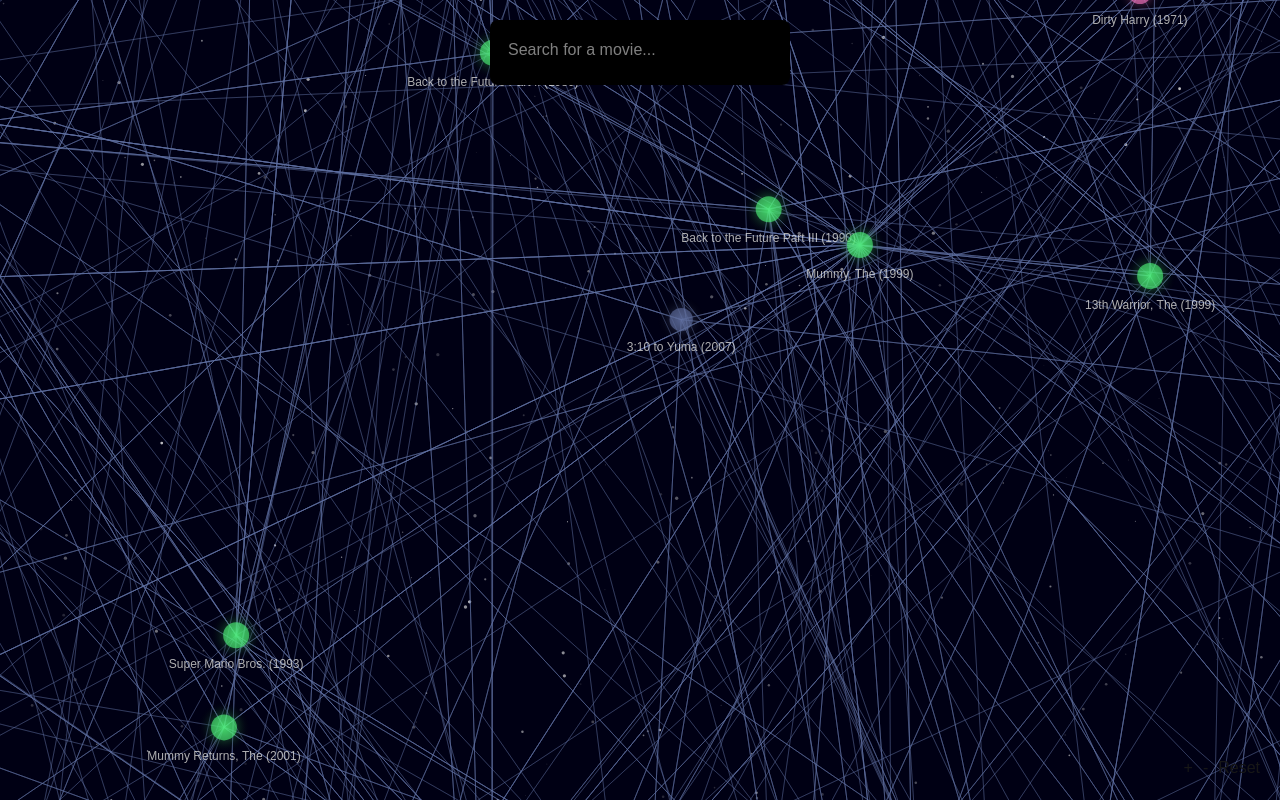
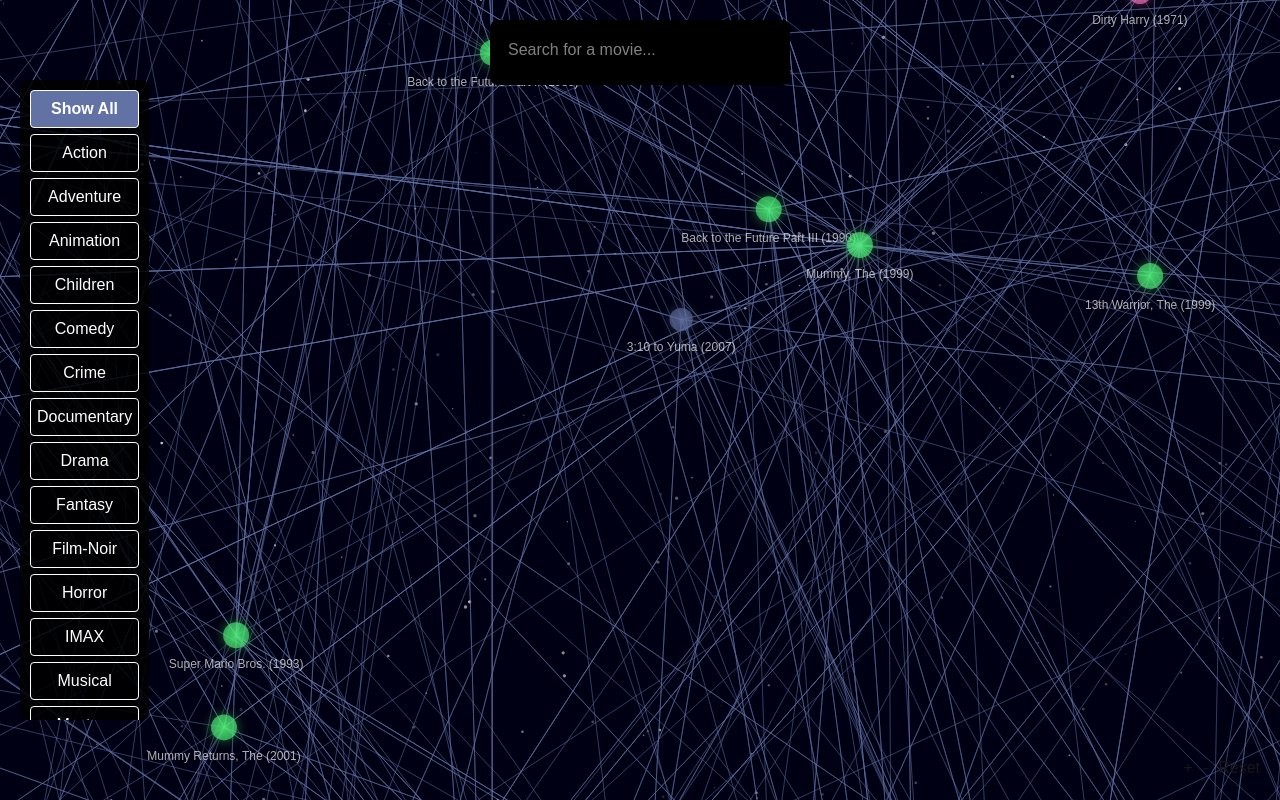
Before and after one commit to girish-j04/cine-stellation, a Next.js app in the folder client/: page / in a window 1280 px wide. Both pictures are taken after a click on the button "Get Started". Built offline with nearby package versions, Linux system fonts and the light colour scheme.

Commit message:
add filters

```diff
--- a/client/src/app/components/MovieRecommendationGraph.js
+++ b/client/src/app/components/MovieRecommendationGraph.js
@@ -1,5 +1,5 @@
 "use client";
-import { useState, useEffect, useRef } from 'react';
+import { useState, useEffect, useRef, useMemo } from 'react';
 import useMoviesData from './MovieData';
 import useSimilarMovies from './SimilarMovies';
 import { drawConnections } from './ConnectionRenderer';
@@ -9,20 +9,52 @@
 export default function MovieRecommendationGraph() {
   const canvasRef = useRef(null);
   const movies = useMoviesData();
+
+  /* =====================
+   *  Selection & Filters
+   * =====================*/
   const [selectedMovie, setSelectedMovie] = useState(null);
-  const similarMovies = useSimilarMovies(selectedMovie, movies);
+
+  // Genre filtering ----------------------------------
+  const [selectedGenres, setSelectedGenres] = useState(new Set());
+  const toggleGenre = (genre) => {
+    setSelectedGenres(prev => {
+      const next = new Set(prev);
+      next.has(genre) ? next.delete(genre) : next.add(genre);
+      return next;
+    });
+  };
+  const clearGenres = () => setSelectedGenres(new Set()); // "Show All"
+
+  // Movies that pass the genre filter
+  const visibleMovies = useMemo(() => {
+    if (selectedGenres.size === 0) return movies;
+    return movies.filter(m => m.genres.some(g => selectedGenres.has(g)));
+  }, [movies, selectedGenres]);
+
+  // If the selected movie is no longer visible, deselect it
+  useEffect(() => {
+    if (selectedMovie && !visibleMovies.some(m => m.id === selectedMovie.id)) {
+      setSelectedMovie(null);
+    }
+  }, [visibleMovies, selectedMovie]);
+
+  const similarMovies = useSimilarMovies(selectedMovie, visibleMovies);
+
+  /* ================
+   *  Zoom / Pan
+   * ================*/
   const [mousePosition, setMousePosition] = useState({ x: 0, y: 0 });
-
-  // Zoom and pan state
   const [zoomLevel, setZoomLevel] = useState(1);
   const [panOffset, setPanOffset] = useState({ x: 0, y: 0 });
   const [isDragging, setIsDragging] = useState(false);
   const [dragStart, setDragStart] = useState({ x: 0, y: 0 });
 
-  // Search state
+  /* ================
+   *  Search
+   * ================*/
   const [searchText, setSearchText] = useState('');
   const [suggestions, setSuggestions] = useState([]);
-
   useEffect(() => {
     if (searchText.length === 0) {
       setSuggestions([]);
@@ -42,32 +74,36 @@
       const centerY = canvas.height / (2 * (window.devicePixelRatio || 1));
       setPanOffset({
         x: centerX - movie.x * zoomLevel,
-        y: centerY - movie.y * zoomLevel
+        y: centerY - movie.y * zoomLevel,
       });
     }
     setSearchText('');
     setSuggestions([]);
   };
 
+  /* ================
+   *  Canvas Render
+   * ================*/
   useEffect(() => {
-    if (!canvasRef.current || movies.length === 0) return;
+    if (!canvasRef.current || visibleMovies.length === 0) return;
     const canvas = canvasRef.current;
     const ctx = canvas.getContext('2d');
     const dpr = window.devicePixelRatio || 1;
     canvas.width = canvas.offsetWidth * dpr;
     canvas.height = canvas.offsetHeight * dpr;
+
     ctx.clearRect(0, 0, canvas.width, canvas.height);
     ctx.save();
     ctx.scale(dpr * zoomLevel, dpr * zoomLevel);
     ctx.translate(panOffset.x / zoomLevel, panOffset.y / zoomLevel);
-    drawConnections(ctx, movies, selectedMovie, similarMovies);
-    movies.forEach(movie => {
+
+    // Draw connections & nodes only for visible movies
+    drawConnections(ctx, visibleMovies, selectedMovie, similarMovies);
+
+    visibleMovies.forEach(movie => {
       const adjustedMouseX = (mousePosition.x - panOffset.x) / zoomLevel;
       const adjustedMouseY = (mousePosition.y - panOffset.y) / zoomLevel;
-      const distance = Math.sqrt(
-        Math.pow(movie.x - adjustedMouseX, 2) +
-        Math.pow(movie.y - adjustedMouseY, 2)
-      );
+      const distance = Math.sqrt((movie.x - adjustedMouseX) ** 2 + (movie.y - adjustedMouseY) ** 2);
       const isHovered = distance <= movie.radius;
       const isHighlighted = selectedMovie && (
         movie.id === selectedMovie.id ||
@@ -75,17 +111,21 @@
       );
       drawMovieNode(ctx, movie, isHighlighted, isHovered, selectedMovie);
     });
+
     if (selectedMovie) {
       drawSelectedMovieInfo(ctx, selectedMovie, similarMovies);
     }
     ctx.restore();
-  }, [movies, selectedMovie, similarMovies, mousePosition, zoomLevel, panOffset]);
+  }, [visibleMovies, selectedMovie, similarMovies, mousePosition, zoomLevel, panOffset]);
 
+  /* ================
+   *  Mouse Events
+   * ================*/
   const screenToGraphCoordinates = (screenX, screenY) => {
     const dpr = window.devicePixelRatio || 1;
     return {
       x: (screenX / dpr - panOffset.x) / zoomLevel,
-      y: (screenY / dpr - panOffset.y) / zoomLevel
+      y: (screenY / dpr - panOffset.y) / zoomLevel,
     };
   };
 
@@ -116,11 +156,8 @@
     const x = (e.clientX - rect.left) * scaleX;
     const y = (e.clientY - rect.top) * scaleY;
     const graphCoords = screenToGraphCoordinates(x, y);
-    const clickedMovie = movies.find((movie) => {
-      const distance = Math.sqrt(
-        Math.pow(movie.x - graphCoords.x, 2) +
-        Math.pow(movie.y - graphCoords.y, 2)
-      );
+    const clickedMovie = visibleMovies.find((movie) => {
+      const distance = Math.sqrt((movie.x - graphCoords.x) ** 2 + (movie.y - graphCoords.y) ** 2);
       return distance <= movie.radius;
     });
     setSelectedMovie(clickedMovie || null);
@@ -134,13 +171,13 @@
     const mouseX = (e.clientX - rect.left) * (canvas.width / rect.width);
     const mouseY = (e.clientY - rect.top) * (canvas.height / rect.height);
     const zoomFactor = e.deltaY < 0 ? 1.1 : 0.9;
-    const newZoomLevel = Math.max(0.1, Math.min(5, zoomLevel * zoomFactor));
-    if (zoomLevel !== newZoomLevel) {
-      const zoomRatio = newZoomLevel / zoomLevel;
-      const newPanX = mouseX - (mouseX - panOffset.x) * zoomRatio;
-      const newPanY = mouseY - (mouseY - panOffset.y) * zoomRatio;
+    const newZoom = Math.max(0.1, Math.min(5, zoomLevel * zoomFactor));
+    if (zoomLevel !== newZoom) {
+      const ratio = newZoom / zoomLevel;
+      const newPanX = mouseX - (mouseX - panOffset.x) * ratio;
+      const newPanY = mouseY - (mouseY - panOffset.y) * ratio;
       setPanOffset({ x: newPanX, y: newPanY });
-      setZoomLevel(newZoomLevel);
+      setZoomLevel(newZoom);
     }
   };
 
@@ -155,13 +192,16 @@
     canvas.style.cursor = 'grabbing';
   };
 
-  const handleMouseUp = () => {
+  const endDrag = () => {
     if (isDragging) {
       setIsDragging(false);
       if (canvasRef.current) canvasRef.current.style.cursor = 'default';
     }
   };
 
+  /* ================
+   *  Event Listeners Lifecycle
+   * ================*/
   useEffect(() => {
     const canvas = canvasRef.current;
     if (!canvas) return;
@@ -170,24 +210,39 @@
     canvas.addEventListener('click', handleClick);
     canvas.addEventListener('wheel', handleWheel);
     canvas.addEventListener('mousedown', handleMouseDown);
-    canvas.addEventListener('mouseup', handleMouseUp);
-    canvas.addEventListener('mouseleave', handleMouseUp);
+    canvas.addEventListener('mouseup', endDrag);
+    canvas.addEventListener('mouseleave', endDrag);
     return () => {
       canvas.removeEventListener('mousemove', handleMouseMove);
       canvas.removeEventListener('click', handleClick);
       canvas.removeEventListener('wheel', handleWheel);
       canvas.removeEventListener('mousedown', handleMouseDown);
-      canvas.removeEventListener('mouseup', handleMouseUp);
-      canvas.removeEventListener('mouseleave', handleMouseUp);
+      canvas.removeEventListener('mouseup', endDrag);
+      canvas.removeEventListener('mouseleave', endDrag);
     };
-  }, [movies, isDragging, zoomLevel, panOffset]);
+  }, [visibleMovies, isDragging, zoomLevel, panOffset]);
 
+  /* ================
+   *  Fade-in on mount
+   * ================*/
   const [opacity, setOpacity] = useState(0);
   useEffect(() => {
     const timer = setTimeout(() => setOpacity(1), 100);
     return () => clearTimeout(timer);
   }, []);
 
+  /* ================
+   *  Collect all genres for UI
+   * ================*/
+  const allGenres = useMemo(() => {
+    const s = new Set();
+    movies.forEach(m => m.genres.forEach(g => s.add(g)));
+    return Array.from(s).sort();
+  }, [movies]);
+
+  /* =============================================================
+   *  JSX
+   * =============================================================*/
   return (
     <>
       {/* Search Box */}
@@ -201,7 +256,7 @@
         padding: '10px',
         borderRadius: '8px',
         width: '300px',
-        color: 'white'
+        color: 'white',
       }}>
         <input
           type="text"
@@ -213,7 +268,7 @@
             padding: '8px',
             borderRadius: '4px',
             border: 'none',
-            marginBottom: '5px'
+            marginBottom: '5px',
           }}
         />
         {suggestions.length > 0 && (
@@ -224,7 +279,7 @@
             maxHeight: '200px',
             overflowY: 'auto',
             background: 'rgba(255,255,255,0.1)',
-            borderRadius: '4px'
+            borderRadius: '4px',
           }}>
             {suggestions.map(movie => (
               <li
@@ -233,7 +288,7 @@
                 style={{
                   padding: '6px 8px',
                   cursor: 'pointer',
-                  borderBottom: '1px solid rgba(255,255,255,0.2)'
+                  borderBottom: '1px solid rgba(255,255,255,0.2)',
                 }}
               >
                 {movie.title}
@@ -243,6 +298,55 @@
         )}
       </div>
 
+      {/* Genre Filter Panel */}
+      <div style={{
+        position: 'absolute',
+        top: 80,
+        left: 20,
+        zIndex: 30,
+        background: 'rgba(0,0,0,0.85)',
+        padding: '10px',
+        borderRadius: '8px',
+        maxHeight: '80vh',
+        overflowY: 'auto',
+        color: 'white',
+        display: 'flex',
+        flexDirection: 'column',
+        gap: '6px',
+      }}>
+        <button
+          onClick={clearGenres}
+          style={{
+            padding: '6px',
+            fontWeight: 'bold',
+            backgroundColor: selectedGenres.size === 0 ? '#6272a4' : 'transparent',
+            color: 'white',
+            border: '1px solid #fff',
+            borderRadius: '4px',
+            cursor: 'pointer',
+          }}
+        >
+          Show All
+        </button>
+        {allGenres.map((genre) => (
+          <button
+            key={genre}
+            onClick={() => toggleGenre(genre)}
+            style={{
+              padding: '6px',
+              backgroundColor: selectedGenres.has(genre) ? '#6272a4' : 'transparent',
+              color: 'white',
+              border: '1px solid #fff',
+              borderRadius: '4px',
+              cursor: 'pointer',
+            }}
+          >
+            {genre}
+          </button>
+        ))}
+      </div>
+
+      {/* Main Canvas */}
       <canvas
         ref={canvasRef}
         style={{
@@ -253,10 +357,11 @@
           zIndex: 2,
           cursor: isDragging ? 'grabbing' : 'default',
           opacity: opacity,
-          transition: 'opacity 0.5s ease-in-out'
+          transition: 'opacity 0.5s ease-in-out',
         }}
       />
 
+      {/* Zoom Controls */}
       <div style={{
         position: 'absolute',
         bottom: 20,
@@ -265,7 +370,7 @@
         display: 'flex',
         gap: '10px',
         opacity: opacity,
-        transition: 'opacity 0.5s ease-in-out'
+        transition: 'opacity 0.5s ease-in-out',
       }}>
         <button onClick={() => setZoomLevel(prev => Math.min(5, prev * 1.2))}>+</button>
         <button onClick={() => setZoomLevel(prev => Math.max(0.1, prev / 1.2))}>-</button>
```
